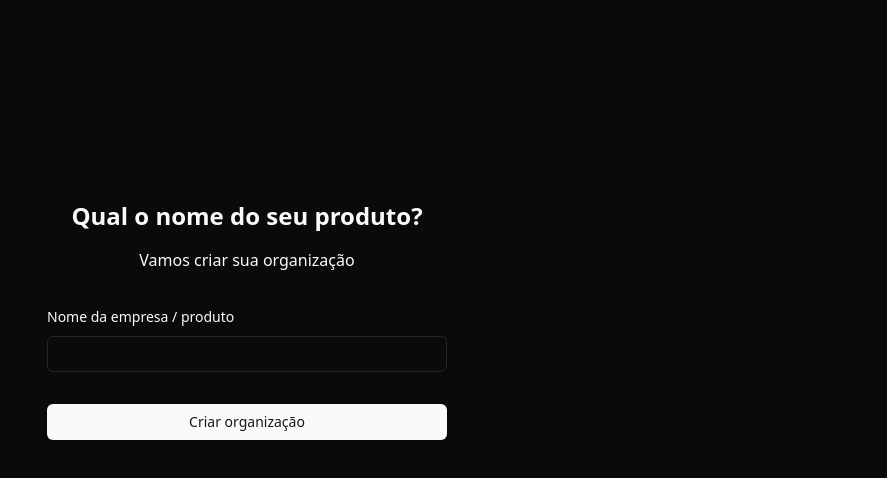
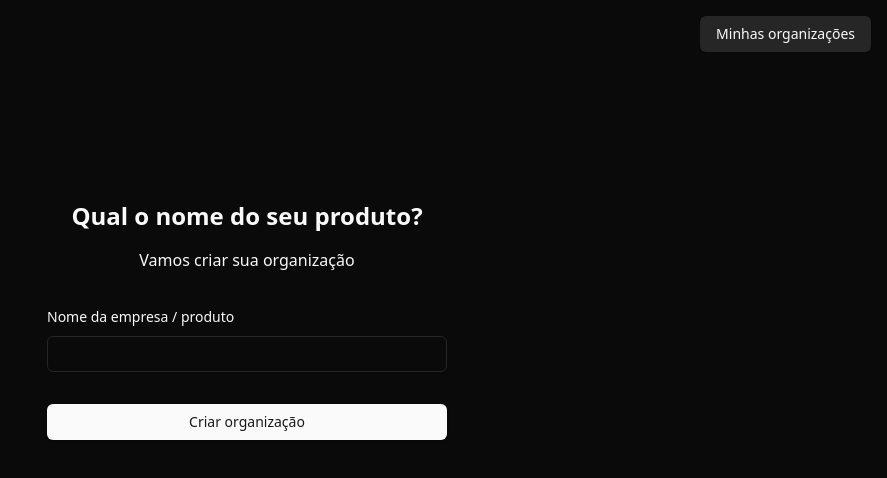
Before and after one commit to jjribeiro1/board-client, a Next.js app: page /create-org in a window 1280 px wide. Shown: the top 478 px of the page, without its empty margins (393-1280 px from the left). Built offline with nearby package versions, Linux system fonts and the light colour scheme.

Commit message:
add link to organization selection in create organization page

```diff
--- a/src/app/(organizations)/create-org/page.tsx
+++ b/src/app/(organizations)/create-org/page.tsx
@@ -1,8 +1,21 @@
+import Link from "next/link";
 import { CreateOrganization } from "@/features/organizations/components/create-organization";
+import { buttonVariants } from "@/components/ui/button";
 
 export default function CreateOrganizationPage() {
   return (
     <main className="relative h-[100dvh] w-[100dvw]">
+      <div className="flex w-full justify-end">
+        <Link
+          href={"/select-org"}
+          className={buttonVariants({
+            className: "mr-4 mt-4",
+            variant: "secondary",
+          })}
+        >
+          Minhas organizações
+        </Link>
+      </div>
       <div className="flex flex-col gap-8 w-96 lg:w-[400px] absolute top-[40%] left-1/2 transform -translate-x-1/2 -translate-y-1/2">
         <div className="flex flex-col items-center gap-4">
           <h1 className="text-2xl font-semibold">
```
